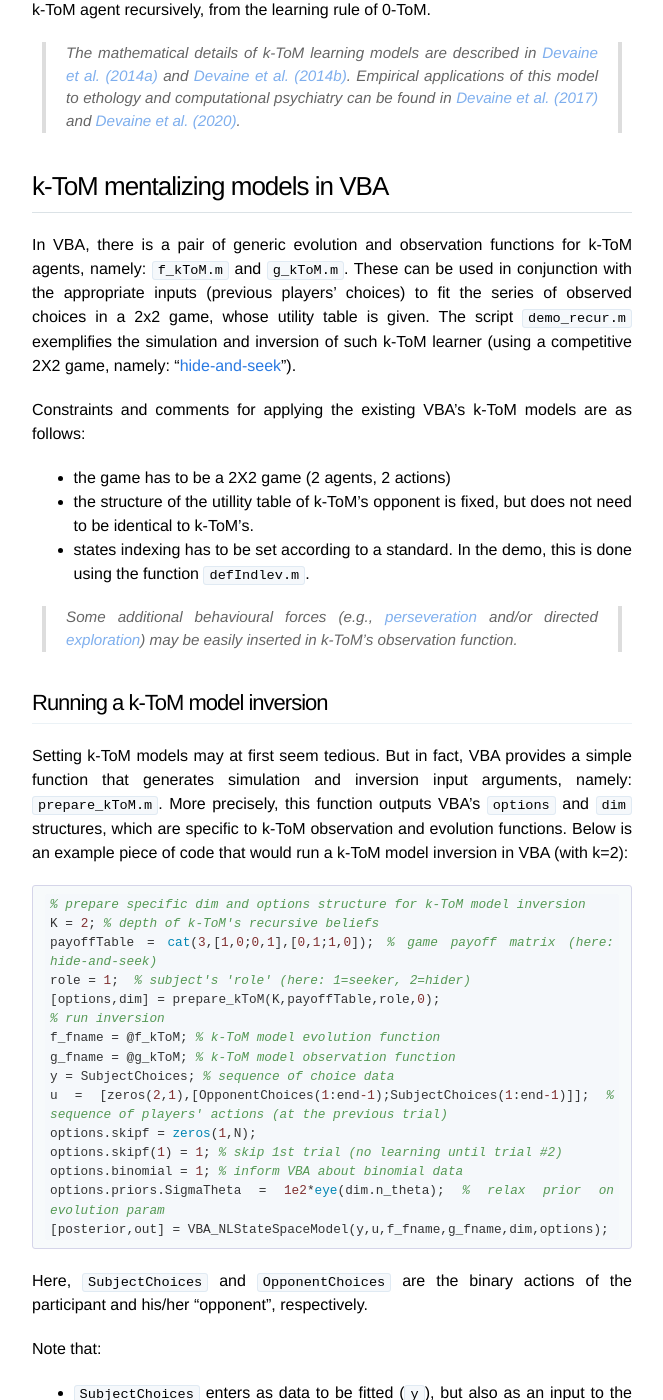
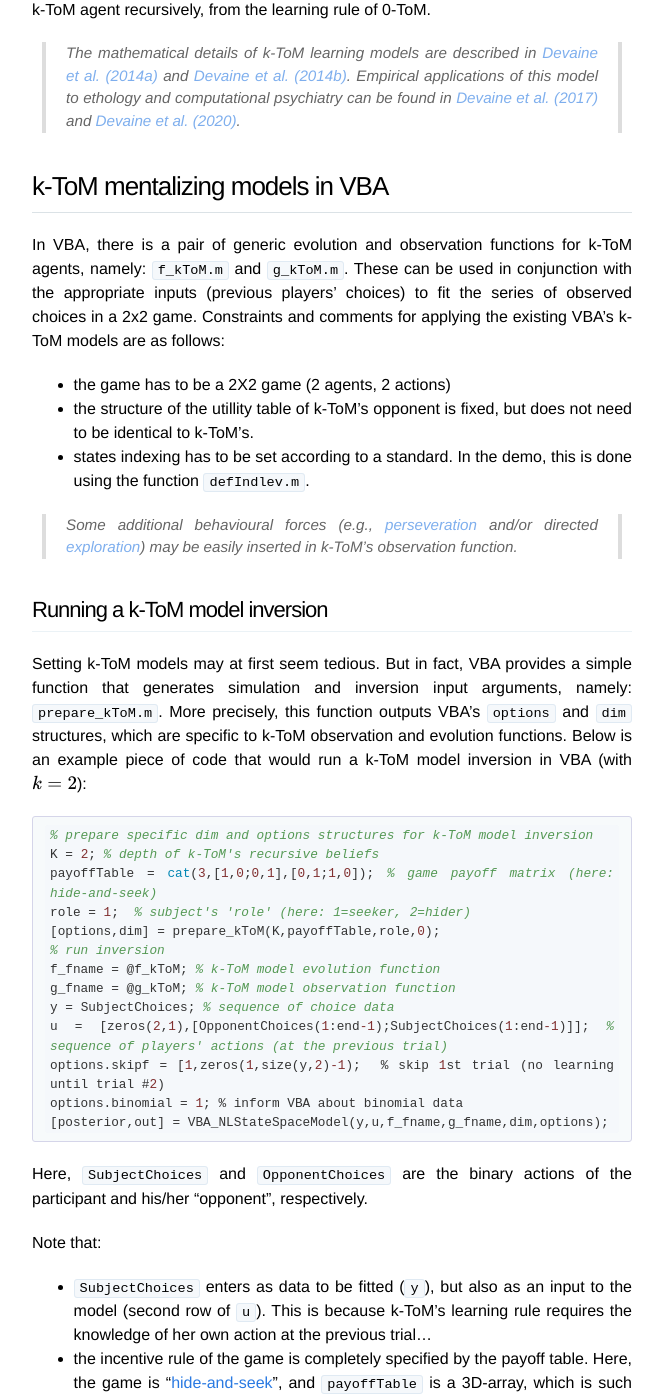
Before and after one commit to MBB-team/VBA-toolbox, a Jekyll site: the page built from _wiki/ktom.md, in a window 1280 px wide and 1400 px high, scrolled down 1434 px. Shown: the whole window, without its empty margins (308-971 px from the left). Built offline with Jekyll 4.4.1, drawn with Linux system fonts in a browser that asks for light colours; nearby versions of some CDN libraries; formulas are drawn with MathJax 3; some of the changed text lies outside the part shown.

Commit message:
Update ktom.md

````diff
--- a/_wiki/ktom.md
+++ b/_wiki/ktom.md
@@ -27,9 +27,7 @@
 
 ## k-ToM mentalizing models in VBA
 
-In VBA, there is a pair of generic evolution and observation functions for k-ToM agents, namely: `f_kToM.m` and `g_kToM.m`. These can be used in conjunction with the appropriate inputs (previous players' choices) to fit the series of observed choices in a 2x2 game, whose utility table is given. The script `demo_recur.m` exemplifies the simulation and inversion of such k-ToM learner (using a competitive 2X2 game, namely: "[hide-and-seek](https://en.wikipedia.org/wiki/Hide-and-seek)").
-
-Constraints and comments for applying the existing VBA's k-ToM models are as follows:
+In VBA, there is a pair of generic evolution and observation functions for k-ToM agents, namely: `f_kToM.m` and `g_kToM.m`. These can be used in conjunction with the appropriate inputs (previous players' choices) to fit the series of observed choices in a 2x2 game. Constraints and comments for applying the existing VBA's k-ToM models are as follows:
 
 - the game has to be a 2X2 game (2 agents, 2 actions)
 - the structure of the utillity table of k-ToM's opponent is fixed, but does not need to be identical to k-ToM's.
@@ -39,9 +37,9 @@
 
 
 ### Running a k-ToM model inversion
-Setting k-ToM models may at first seem tedious. But in fact, VBA provides a simple function that generates simulation and inversion input arguments, namely: `prepare_kToM.m`. More precisely, this function outputs VBA's `options` and `dim` structures, which are specific to k-ToM observation and evolution functions. Below is an example piece of code that would run a k-ToM model inversion in VBA (with k=2):
+Setting k-ToM models may at first seem tedious. But in fact, VBA provides a simple function that generates simulation and inversion input arguments, namely: `prepare_kToM.m`. More precisely, this function outputs VBA's `options` and `dim` structures, which are specific to k-ToM observation and evolution functions. Below is an example piece of code that would run a k-ToM model inversion in VBA (with $$k=2$$):
 ```matlab
-% prepare specific dim and options structure for k-ToM model inversion
+% prepare specific dim and options structures for k-ToM model inversion
 K = 2; % depth of k-ToM's recursive beliefs
 payoffTable = cat(3,[1,0;0,1],[0,1;1,0]); % game payoff matrix (here: hide-and-seek)
 role = 1;  % subject's 'role' (here: 1=seeker, 2=hider)
@@ -51,10 +49,8 @@
 g_fname = @g_kToM; % k-ToM model observation function
 y = SubjectChoices; % sequence of choice data
 u = [zeros(2,1),[OpponentChoices(1:end-1);SubjectChoices(1:end-1)]]; % sequence of players' actions (at the previous trial)
-options.skipf = zeros(1,N);
-options.skipf(1) = 1; % skip 1st trial (no learning until trial #2)
+options.skipf = [1,zeros(1,size(y,2)-1);  % skip 1st trial (no learning until trial #2)
 options.binomial = 1; % inform VBA about binomial data
-options.priors.SigmaTheta = 1e2*eye(dim.n_theta); % relax prior on evolution param
 [posterior,out] = VBA_NLStateSpaceModel(y,u,f_fname,g_fname,dim,options);
 ```
 Here, `SubjectChoices` and `OpponentChoices` are the binary actions of the participant and his/her "opponent", respectively.
@@ -62,7 +58,7 @@
 Note that:
 
 - `SubjectChoices` enters as data to be fitted (`y`), but also as an input to the model (second row of `u`). This is because k-ToM's learning rule requires the knowledge of her own action at the previous trial...
-- the incentive rule of the game is completely specified by the payoff table. Here, `payoffTable` is a 3D-array, which is such that `payoffTable(:,:,role)` (resp., `payoffTable(:,:,3-role)`) provides the payoff for the participant (resp., for his/her opponent) for all possible action pairs in the game, where `role` is set appropriately.
+- the incentive rule of the game is completely specified by the payoff table. Here, the game is "[hide-and-seek](https://en.wikipedia.org/wiki/Hide-and-seek)", and `payoffTable` is a 3D-array, which is such that `payoffTable(:,:,role)` (resp., `payoffTable(:,:,3-role)`) provides the payoff for the participant (resp., for his/her opponent) for all possible action pairs (2x2 possibilities) in the game, where `role` is set appropriately (1="seeker", 2="hider").
 
 
 
@@ -88,6 +84,8 @@
 - the game's payoff table $$U(a,b)$$
 - the possibility to include "belief dilution" effects (e.g. forgetting effects)
 
-Other features have to be reset by modifying the function `prepare_kToM.m`, or directly the appropriate optional inputs stored in `options.inF` and `options.inG`. For example, one can reset the field `options.inF.dummyPar`, which is a 3x1 binary vector that specifies which hidden parameter(s) of her opponent k-ToM assumes to vary across trials (volatility, temperature and bias). By default, it is set to `[1;0;0]`, which means that only k-ToM's opponent's volatility is assumed to change across trials. The impact of setting any of these entries to 1 is that the induced learning rule includes some form of "forgetting effect" which results from the dilution of belief precision from one trial to the next.
+Other features have to be reset by editing the function `prepare_kToM.m`, or by directly modifying the appropriate optional inputs stored in `options.inF` and `options.inG`. For example, one can reset the field `options.inF.dummyPar`, which is a 3x1 binary vector that specifies which hidden parameter(s) of her opponent k-ToM assumes to vary across trials (volatility, temperature and bias). By default, it is set to `[1;0;0]`, which means that k-ToM assumes that her opponent's volatility is the only thing that changes across trials. The impact of setting any of these entries to 1 is that the induced learning rule includes some form of "forgetting effect" which results from the dilution of belief precision from one trial to the next.
+
+The script `demo_recur.m` exemplifies the simulation and inversion of a k-ToM learner (using a competitive 2X2 game, namely: "hide-and-seek").
 
 > Practical experience with k-ToM models show that the statistical power, in terms of both estimating unknown model parameters and/or comparing different learning models, critically depends upon the experimental design. In [Devaine et al. (2014b)](http://journals.plos.org/ploscompbiol/article?id=10.1371/journal.pcbi.1003992), we had participants play "hide-and-seek" against on-line k-ToM artificial learners. This was shown to yield much better model discriminability than, e.g., if participants had played cooperative and/or coordination games (e.g., "[battle-of-the-sexes](https://en.wikipedia.org/wiki/Battle_of_the_sexes_(game_theory))"). We encourage users of k-ToM models to perform some form of a [confusion analysis](https://en.wikipedia.org/wiki/Confusion_matrix) to chack that their intended experimental design eventully provide reasonable statistical power.
````
